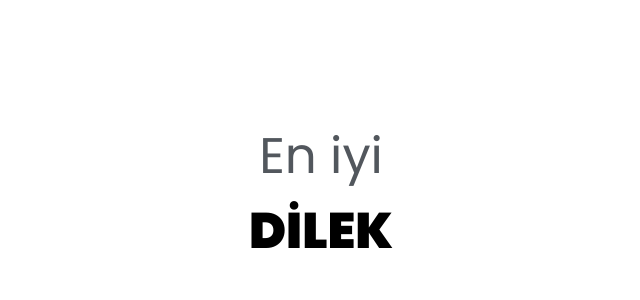
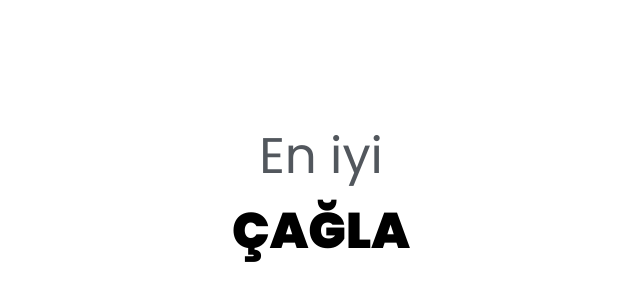
Before and after one commit to tiqdesign/cagla, a plain HTML site: page index.html in a window 1280 px wide. Shown: the part 214-514 px from the top of the page, without its empty margins (319-959 px from the left). Drawn offline with nearby package versions, Linux system fonts and the light colour scheme.

Commit message:
Update index.html

```diff
--- a/index.html
+++ b/index.html
@@ -5,13 +5,13 @@
     <meta name="viewport" content="width=device-width, initial-scale=1.0">
     <link href="https://fonts.googleapis.com/css2?family=Bebas+Neue&family=Poppins:wght@400;600;900&display=swap" rel="stylesheet">
     <link rel="stylesheet" href="style.css">
-    <title>Tugay</title>
+    <title>Çağla</title>
 </head>
 
 <body>
     <div class="element"></div>
 
-    <p class="tugay"> DİLEK </p>
+    <p class="tugay"> ÇAĞLA </p>
 </body>
 
 <script src="https://cdn.jsdelivr.net/npm/typed.js@2.0.11"></script>
```
